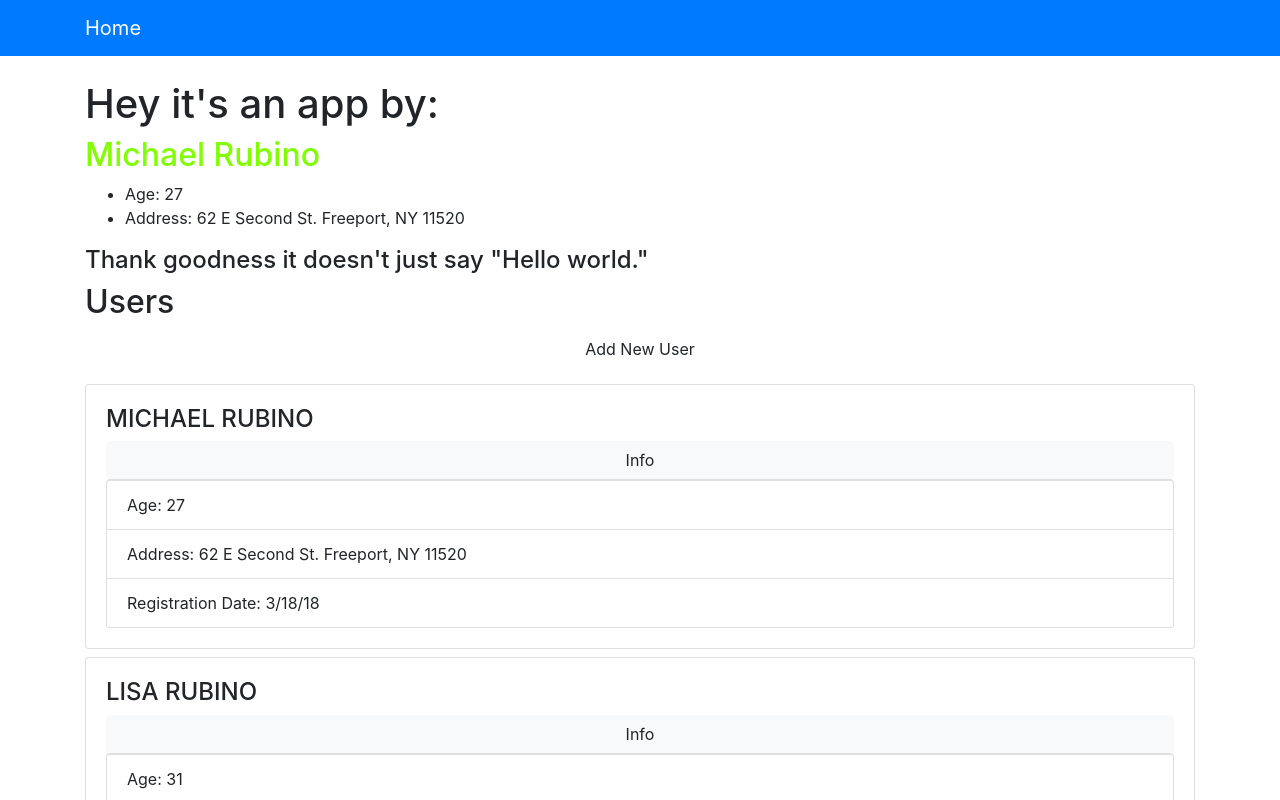
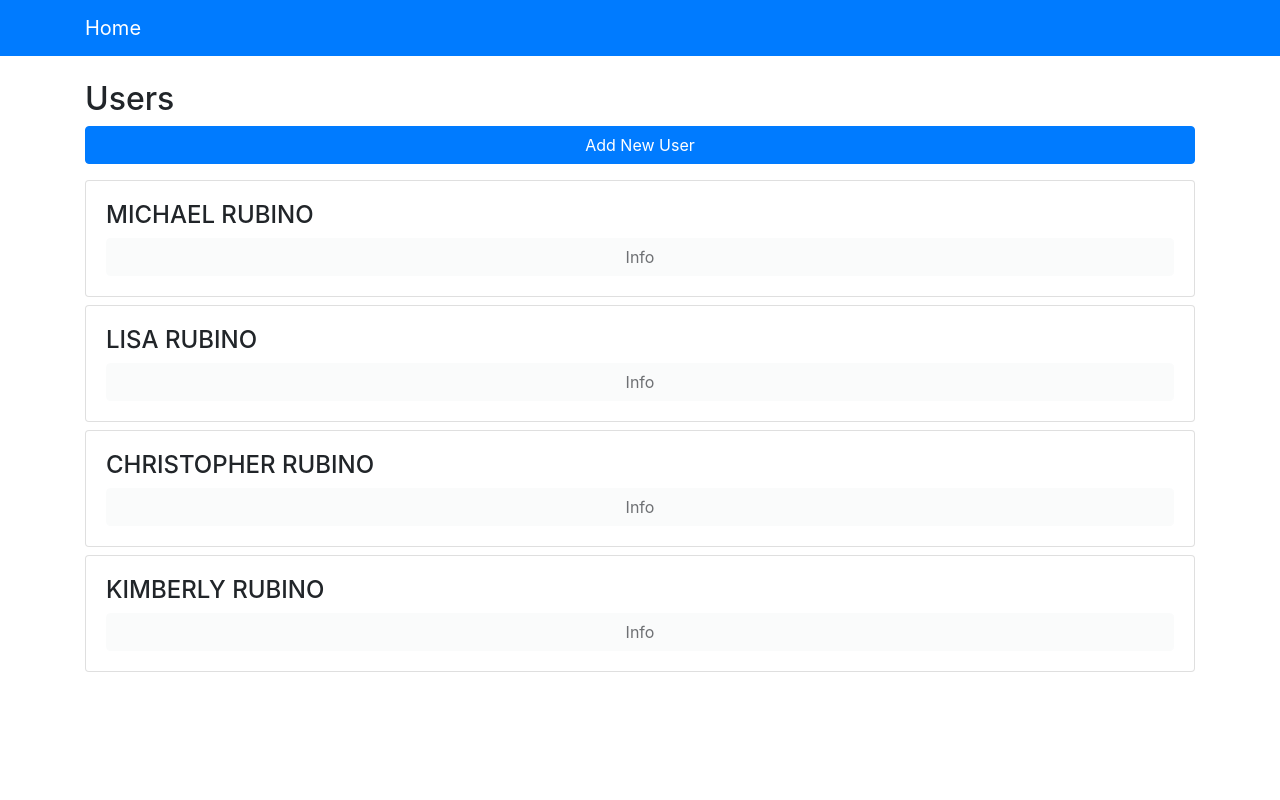
Before and after one commit to rubinoAM/Angular-Front-to-Back, an Angular app in the folder angular-app/: page / in a window 1280 px wide. Shown: the top 800 px of the page. Built offline with nearby package versions, Linux system fonts and the light colour scheme.

Commit message:
Click event on addUser btn

```diff
--- a/angular-app/src/app/app.component.html
+++ b/angular-app/src/app/app.component.html
@@ -1,7 +1,7 @@
 <app-navbar></app-navbar>
 <div class="container">
-    <h1>Hey it's an app by:</h1>
+    <!-- <h1>Hey it's an app by:</h1>
     <app-user></app-user>
-    <h4>Thank goodness it doesn't just say "Hello world."</h4>
+    <h4>Thank goodness it doesn't just say "Hello world."</h4> -->
     <app-users></app-users>
 </div>
--- a/angular-app/src/app/components/users/users.component.html
+++ b/angular-app/src/app/components/users/users.component.html
@@ -1,5 +1,5 @@
 <h2>Users</h2>
-<button [disabled]="!enableAdd" class="btn btn-block mb-3">Add New User</button> <!-- [ngClass]="currentClasses"-->
+<button (click)="addUser({firstName:'Jeffy',lastName:'Chris',isActive: true})" [disabled]="!enableAdd" class="btn btn-block btn-primary mb-3">Add New User</button> <!-- [ngClass]="currentClasses"-->
 <ul class="list-unstyled" *ngIf="loaded && users?.length > 0"> <!-- add ; else noUsers inside that if clause to use ng-template-->
   <li class="card card-body mb-2" *ngFor="let user of users"> <!--[class.bg-light]="user.isActive" [style.border-color]="user.isActive ? 'green' : ''"-->
     <!-- <div class="row"> -->
--- a/angular-app/src/app/components/users/users.component.ts
+++ b/angular-app/src/app/components/users/users.component.ts
@@ -8,7 +8,7 @@ import { User } from '../../models/User';
 })
 export class UsersComponent implements OnInit {
   users:User[];
-  showExtended:boolean = true;
+  showExtended:boolean = false;
   loaded:boolean = false;
   enableAdd:boolean = true;
   //currentClasses:{};
@@ -107,4 +107,8 @@ export class UsersComponent implements OnInit {
   //     'font-size': this.showExtended ? '' : '40px',
   //   }
   // }
+
+  // fireEvent(e){
+  //   console.log(e);
+  // }
 }
```
